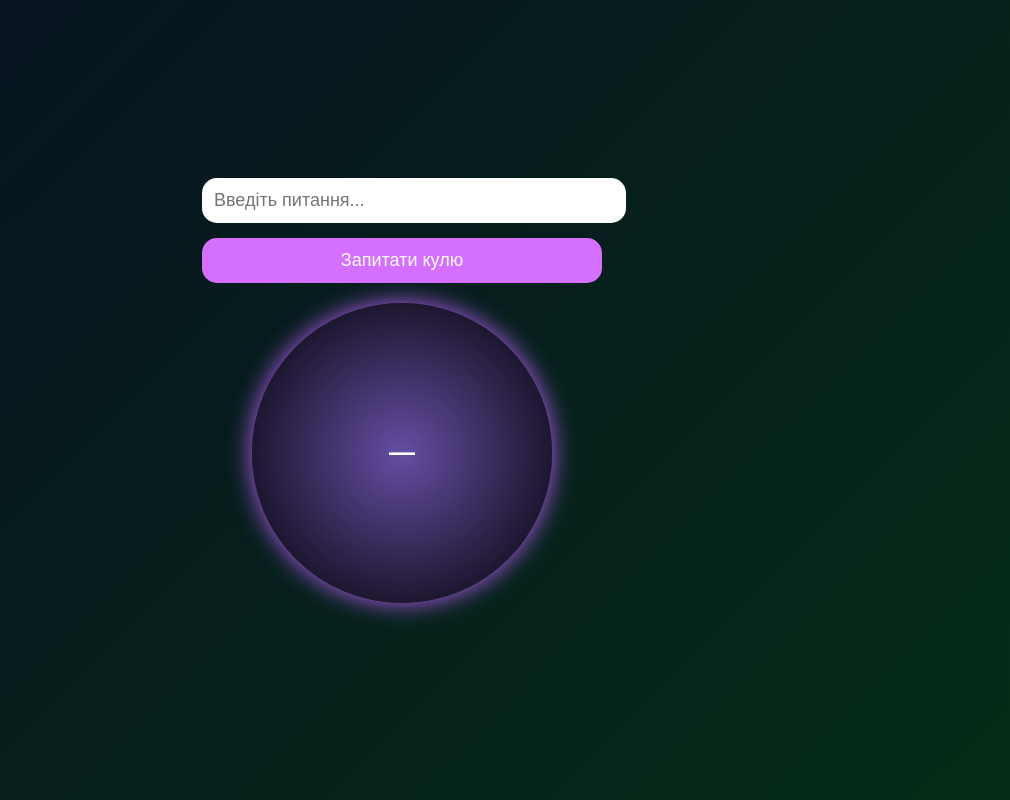
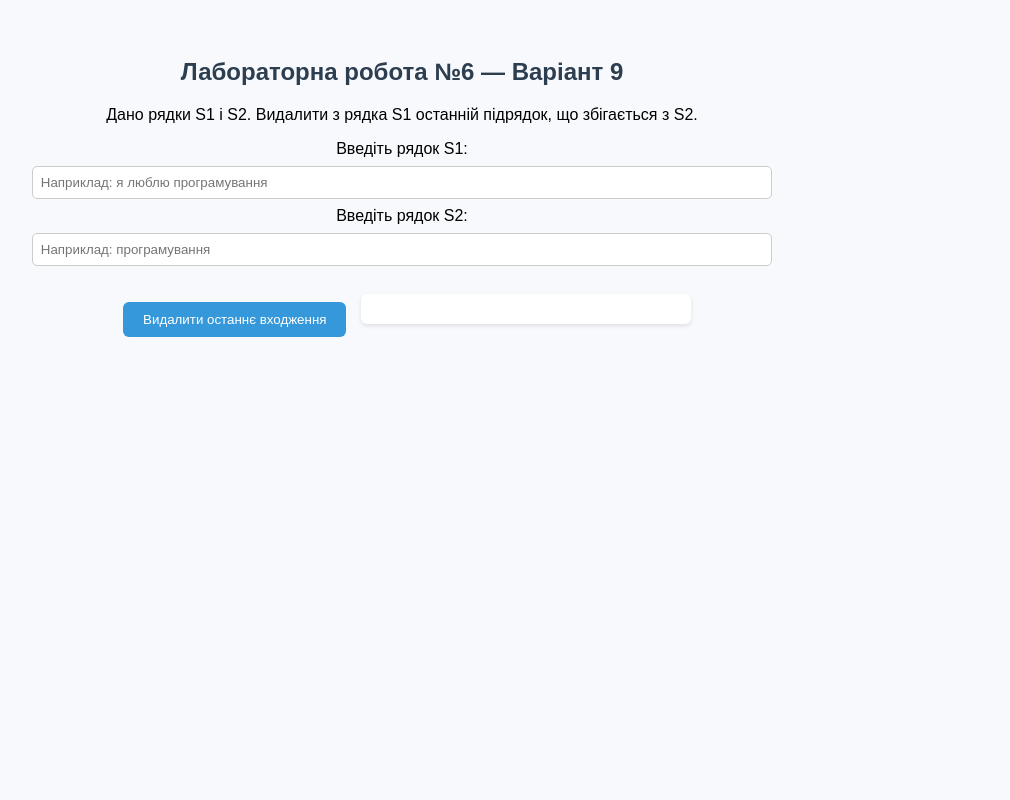
Before and after one commit to genia23/frontend_lr, a plain HTML site: page lr-7/index.html in a window 1280 px wide. Shown: the whole page, without its empty margins (238-1248 px from the left). Drawn offline with Linux system fonts and the light colour scheme.

Commit message:
Add files via upload

```diff
--- a/lr-7/index.html
+++ b/lr-7/index.html
@@ -1,12 +1,25 @@
 <!DOCTYPE html>
 <html lang="uk">
 <head>
-    <meta charset="UTF-8">
-    <meta-name="viewport" content="width=device-width, initial-scale=1.0">
-    <title>Магічна куля</title>
-    <link rel="stylesheet" href="style.css">
+  <meta charset="UTF-8">
+  <meta name="viewport" content="width=device-width, initial-scale=1.0">
+  <title>Лабораторна №6 — Варіант 9</title>
+  <link rel="stylesheet" href="style.css">
 </head>
 <body>
-<script src="script.js"></script>
+  <h2>Лабораторна робота №6 — Варіант 9</h2>
+  <p>Дано рядки S1 і S2. Видалити з рядка S1 останній підрядок, що збігається з S2.</p>
+
+  <label>Введіть рядок S1:</label><br>
+  <input type="text" id="s1" placeholder="Наприклад: я люблю програмування"><br>
+
+  <label>Введіть рядок S2:</label><br>
+  <input type="text" id="s2" placeholder="Наприклад: програмування"><br>
+
+  <button onclick="removeLast()">Видалити останнє входження</button>
+
+  <div id="result"></div>
+
+  <script src="script.js"></script>
 </body>
 </html>
--- a/lr-7/script.js
+++ b/lr-7/script.js
@@ -1,57 +1,30 @@
-document.addEventListener("DOMContentLoaded", () => {
-    const body = document.body;
+function removeLast() {
+  const s1 = document.getElementById("s1").value;
+  const s2 = document.getElementById("s2").value;
+  const resultDiv = document.getElementById("result");
 
-    // Створюємо контейнер
-    const container = document.createElement("div");
-    container.className = "container";
+  if (s1.trim() === "" || s2.trim() === "") {
+    resultDiv.innerHTML = "Будь ласка, введіть обидва рядки!";
+    return;
+  }
 
-    // Поле вводу
-    const input = document.createElement("input");
-    input.placeholder = "Введіть питання...";
+  // Знаходимо останнє входження s2 у s1
+  const index = s1.lastIndexOf(s2);
 
-    // Кнопка
-    const btn = document.createElement("button");
-    btn.textContent = "Запитати кулю";
+  if (index === -1) {
+    // Якщо збігів немає — повертаємо рядок без змін
+    resultDiv.innerHTML = `
+      <b>У рядку S1 немає підрядка "${s2}".</b><br>
+      Результат: ${s1}
+    `;
+  } else {
+    // Видаляємо останнє входження s2
+    const newString = s1.slice(0, index) + s1.slice(index + s2.length);
 
-    // Куля
-    const ball = document.createElement("div");
-    ball.className = "ball";
-
-    const answer = document.createElement("div");
-    answer.className = "answer";
-    answer.textContent = "—"; // порожня відповідь
-
-    ball.appendChild(answer);
-
-    container.appendChild(input);
-    container.appendChild(btn);
-    container.appendChild(ball);
-    body.appendChild(container);
-
-    // Українські відповіді
-    const answers = [
-        "Так",
-        "Ні",
-        "Можливо",
-        "Схоже на те",
-        "Сумніваюсь",
-        "Запитай пізніше",
-        "Безперечно",
-        "Однозначно ні",
-        "Ймовірність висока",
-        "Мало шансів"
-    ];
-
-    // Обробка кліку
-    btn.addEventListener("click", () => {
-        const question = input.value.trim();
-
-        if (question.length < 3) {
-            answer.textContent = "Потрібне коректне питання!";
-            return;
-        }
-
-        const random = Math.floor(Math.random() * answers.length);
-        answer.textContent = answers[random];
-    });
-});
+    resultDiv.innerHTML = `
+      <b>Початковий рядок S1:</b> ${s1}<br>
+      <b>Підрядок S2:</b> ${s2}<br><br>
+      <b>Результат:</b> ${newString}
+    `;
+  }
+}
--- a/lr-7/style.css
+++ b/lr-7/style.css
@@ -1,80 +1,42 @@
 body {
-    margin: 0;
-    padding: 0;
-    font-family: Arial, sans-serif;
-    background: linear-gradient(135deg, #071021, #052d17);
-    display: flex;
-    flex-direction: column;
-    align-items: center;
-    justify-content: center;
-    height: 100vh;
-    color: white;
+  font-family: Arial, sans-serif;
+  background-color: #f8f9fc;
+  text-align: center;
+  padding: 30px;
 }
 
-/* Контейнер */
-.container {
-    text-align: center;
-    width: 90%;
-    max-width: 400px;
+h2 {
+  color: #2c3e50;
 }
 
-/* Інпут */
 input {
-    width: 100%;
-    padding: 12px;
-    border-radius: 15px;
-    border: none;
-    outline: none;
-    font-size: 18px;
-    margin-bottom: 15px;
+  margin: 8px;
+  padding: 8px;
+  width: 60%;
+  border-radius: 5px;
+  border: 1px solid #ccc;
 }
 
-/* Кнопка */
 button {
-    width: 100%;
-    padding: 12px;
-    border-radius: 15px;
-    border: none;
-    font-size: 18px;
-    cursor: pointer;
-    background: #d46fff;
-    color: white;
-    transition: 0.2s;
+  margin: 10px;
+  padding: 10px 20px;
+  background-color: #3498db;
+  color: white;
+  border: none;
+  border-radius: 6px;
+  cursor: pointer;
 }
 
 button:hover {
-    background: #c357f5;
+  background-color: #2980b9;
 }
 
-/* Куля */
-.ball {
-    width: 300px;
-    height: 300px;
-    border-radius: 50%;
-    background: radial-gradient(circle, #654ea3, #000000);
-    margin: 20px auto;
-    position: relative;
-    box-shadow: 0 0 25px #b95df7;
-    display: flex;
-    justify-content: center;
-    align-items: center;
+#result {
+  margin-top: 20px;
+  background: white;
+  padding: 15px;
+  border-radius: 6px;
+  display: inline-block;
+  box-shadow: 0 2px 4px rgba(0,0,0,0.1);
+  min-width: 300px;
 }
-
-.ball::before {
-    content: "";
-    position: absolute;
-    width: 100%;
-    height: 100%;
-    background-image: url("texture.png");
-    background-size: cover;
-    opacity: 0.45;
-    border-radius: 50%;
-}
-
-.answer {
-    position: relative;
-    font-size: 26px;
-    font-weight: bold;
-    z-index: 2;
-    padding: 10px;
-}
```
